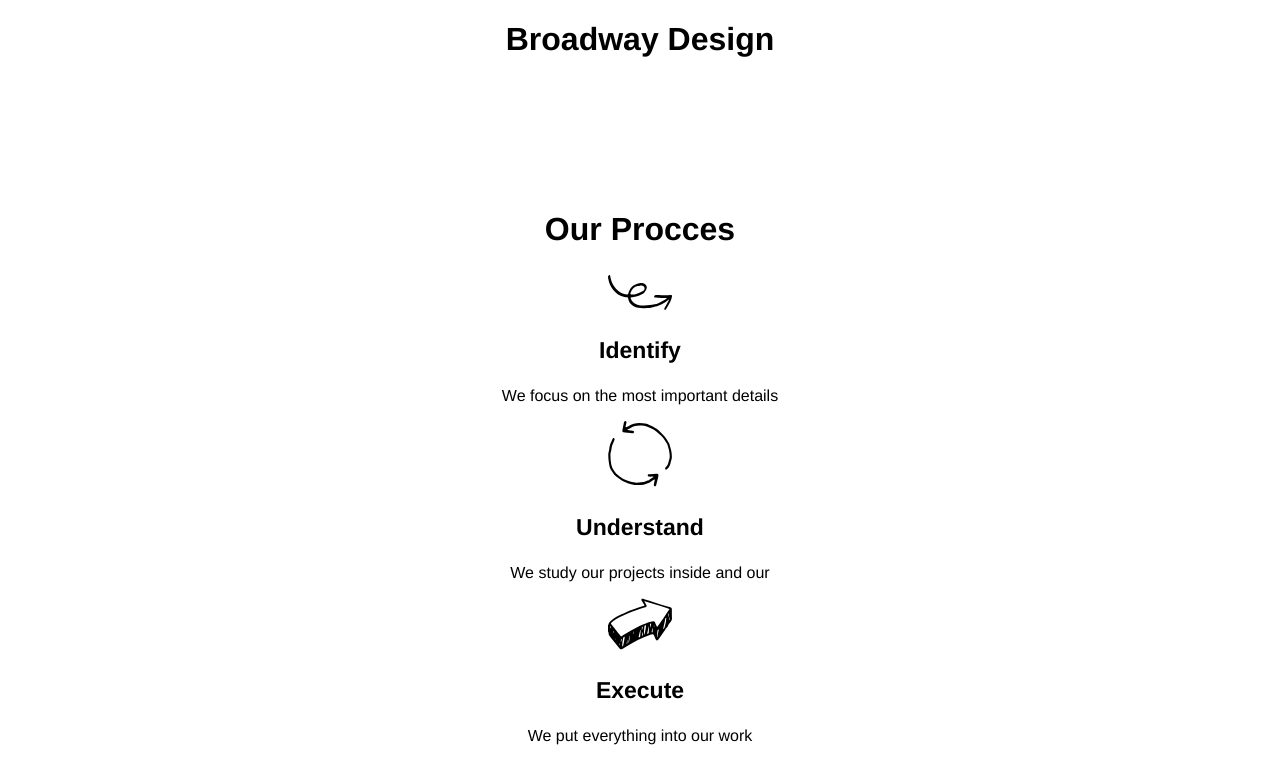
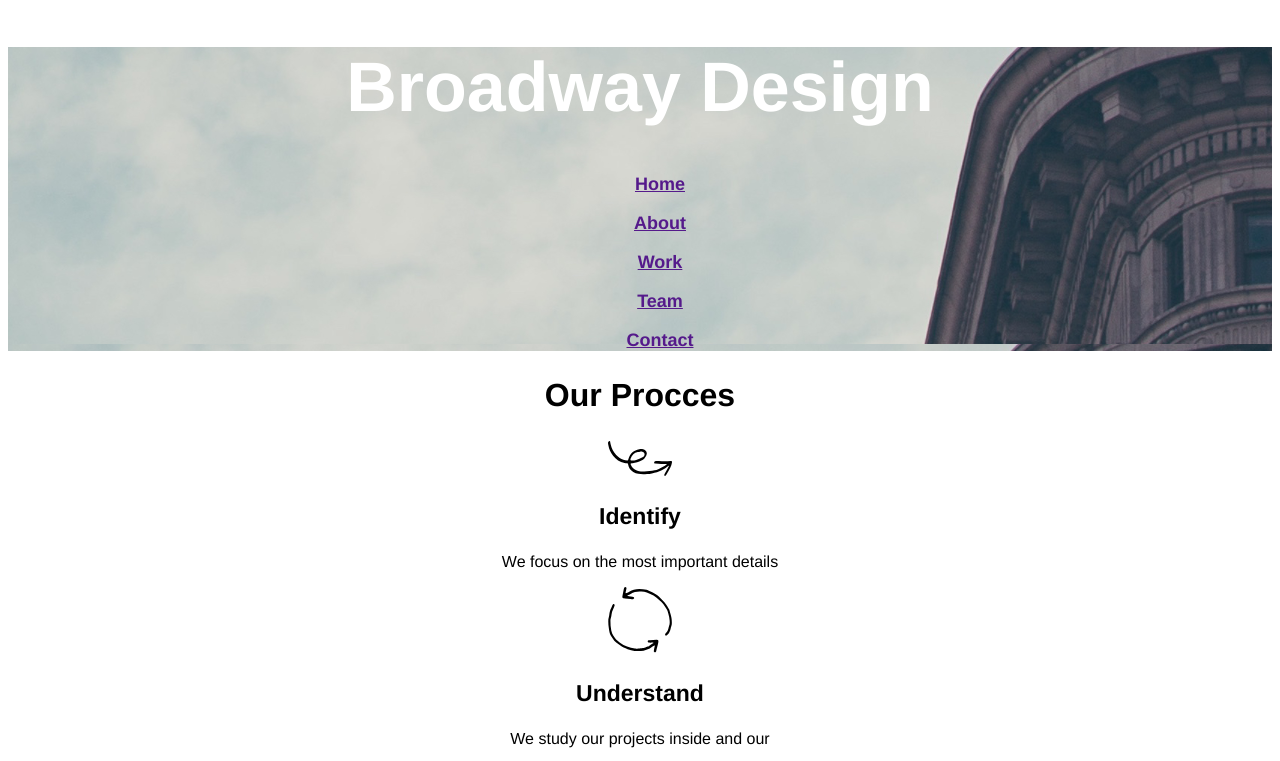
Before and after one commit to matorii/Broadway, a plain HTML site: page index.html in a window 1280 px wide. Shown: the top 761 px of the page. Drawn offline with Linux system fonts and the light colour scheme.

Commit message:
some of css

```diff
--- a/index.html
+++ b/index.html
@@ -9,11 +9,11 @@
       <h1 id="title">Broadway Design</h1>
       <nav>
         <ul>
-          <li>Home</li>
-          <li>About</li>
-          <li>Work</li>
-          <li>Team</li>
-          <li>Contact</li>
+          <p><a href="">Home</a></p>
+          <p><a href="">About</a></p>
+          <p><a href="">Work</a></p>
+          <p><a href="">Team</a></p>
+          <p><a href="">Contact</a></p>
         </ul>
       </nav>
     </div>
--- a/resources/css/style.css
+++ b/resources/css/style.css
@@ -3,7 +3,7 @@ body {
   font-family: Helvetica;
 }
 
-#id {
+#title {
   font-size: 70px;
   font-weight: bold;
   color: white;
@@ -12,6 +12,7 @@ body {
 nav {
   font-size: 18px;
   color: white;
+  font-weight: bold;
 }
 
 .content h2 {
@@ -32,4 +33,9 @@ h3 {
 
 #middlebar {
   background-image: url("../images/the-flatiron-building.png");
+  color: white;
 }
+
+.header {
+  background-image: url("../images/the-flatiron-building.png");
+}
```
